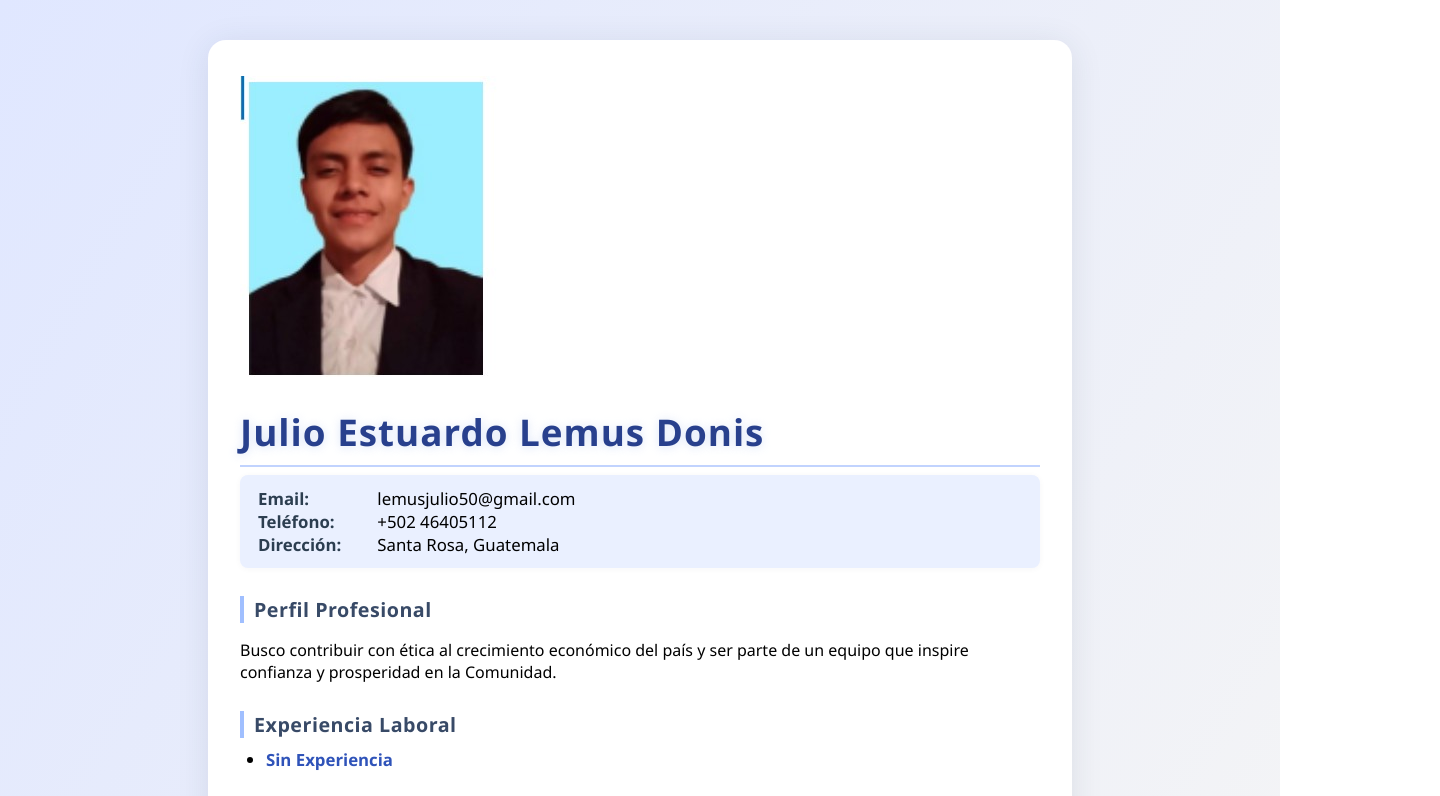
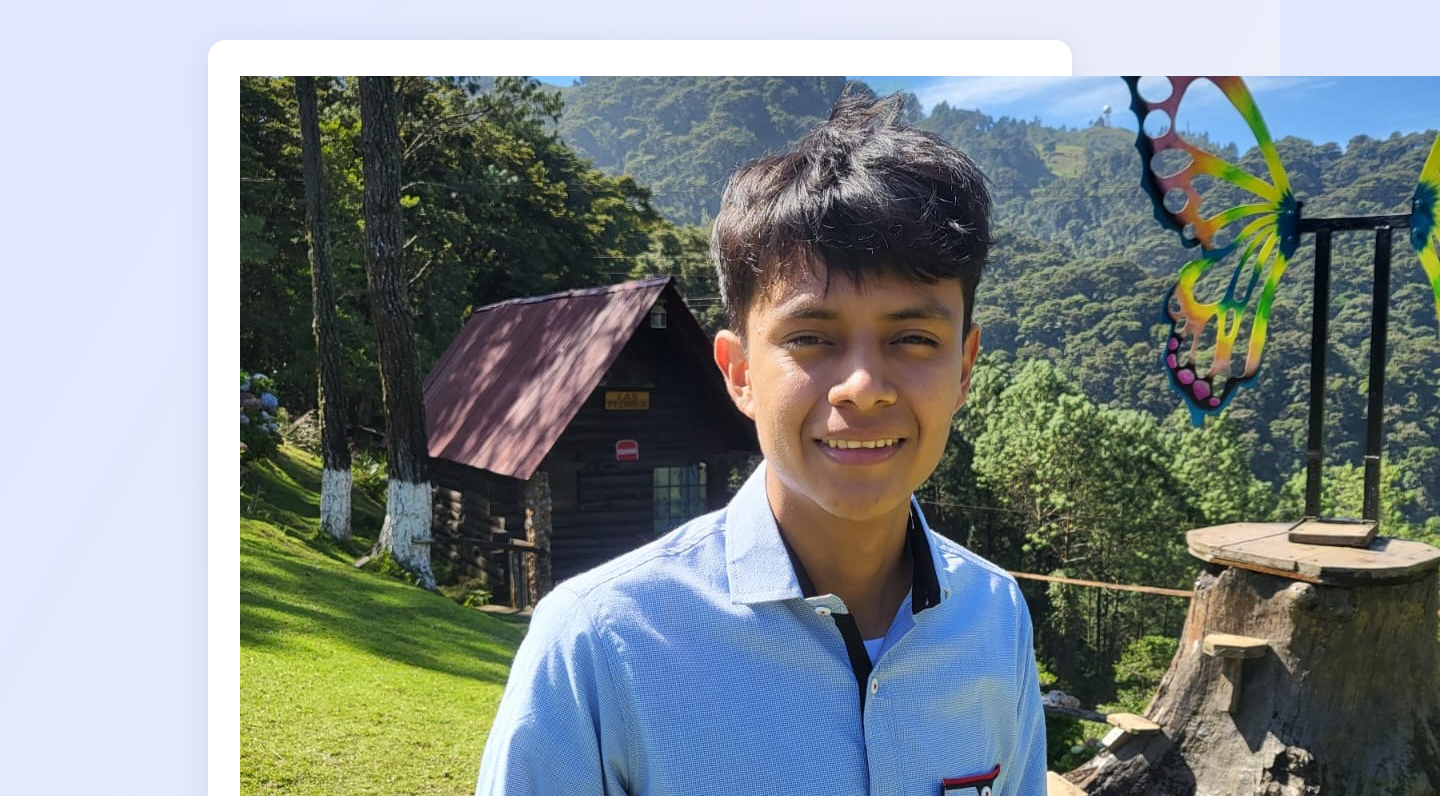
Before and after one commit to esestuardo/1590-25-10394, a plain HTML site: page hoja.html in a window 1280 px wide. Shown: the top 796 px of the page, 1440 px wide, since content can reach past the window. Drawn offline with Linux system fonts and the light colour scheme.

Commit message:
Update hoja.html

```diff
--- a/hoja.html
+++ b/hoja.html
@@ -93,7 +93,7 @@
 </head>
 <body>
     <div class="cv-container">
-        <img src="Captura de pantalla 2025-05-24 073002.jpg" alt="img3">
+        <img src="Imagen de WhatsApp 2023-08-12 a las 20.24.25.jpg" alt="img3">
         <h1>Julio Estuardo Lemus Donis</h1>
         <div class="info">
             <span>Email:</span> lemusjulio50@gmail.com<br>
```
